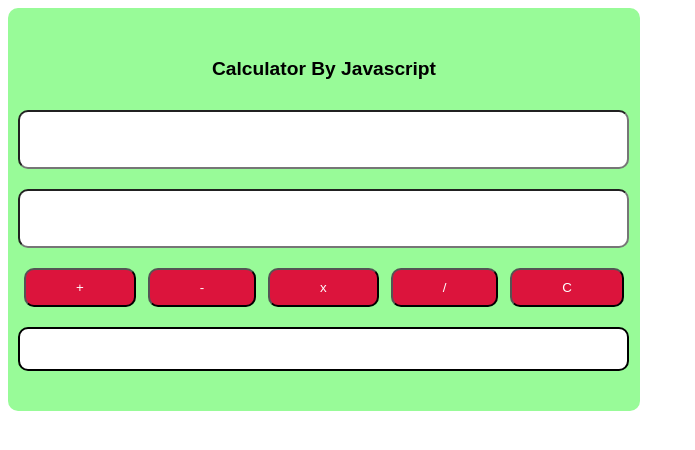
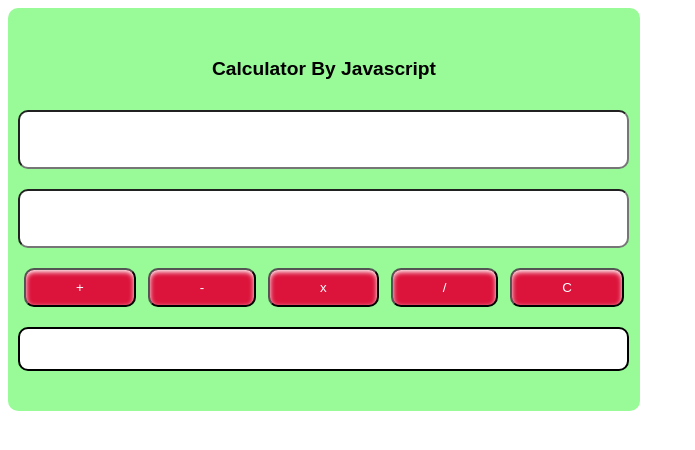
Before and after one commit to kirteshreflectiontp/Javascript-Training, a plain HTML site: page JS(18072022)/calculator.html in a window 1280 px wide. Shown: the whole page, without its empty margins (0-695 px from the left). Drawn offline with Linux system fonts and the light colour scheme.

Commit message:
calculator

```diff
--- a/JS(18072022)/calculator.css
+++ b/JS(18072022)/calculator.css
@@ -44,4 +44,5 @@ button{
     border-radius: 10px;
     background-color:crimson;
     color: white;
+    box-shadow: 0px 2px 5px 0px white inset;
 }
```
